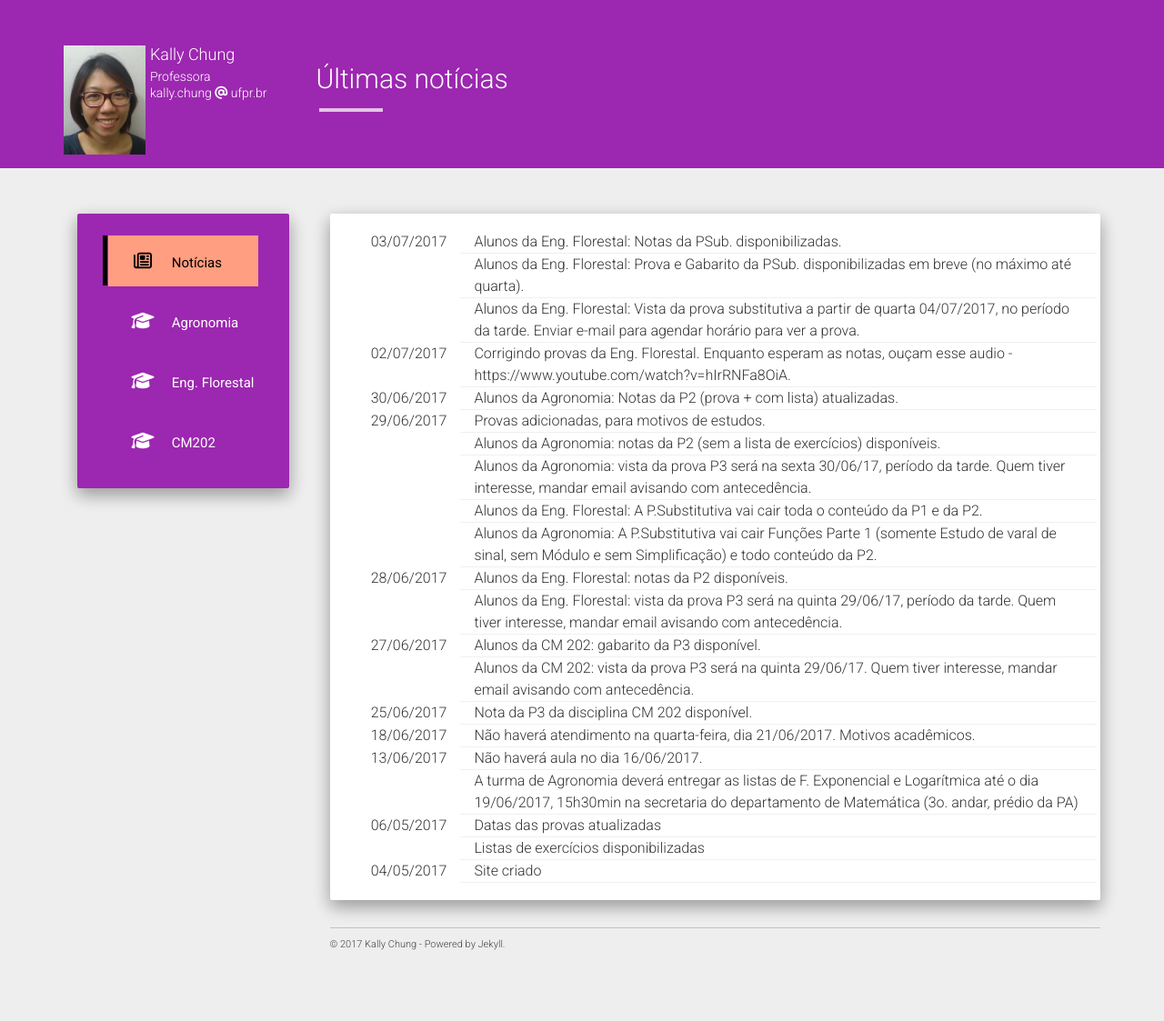
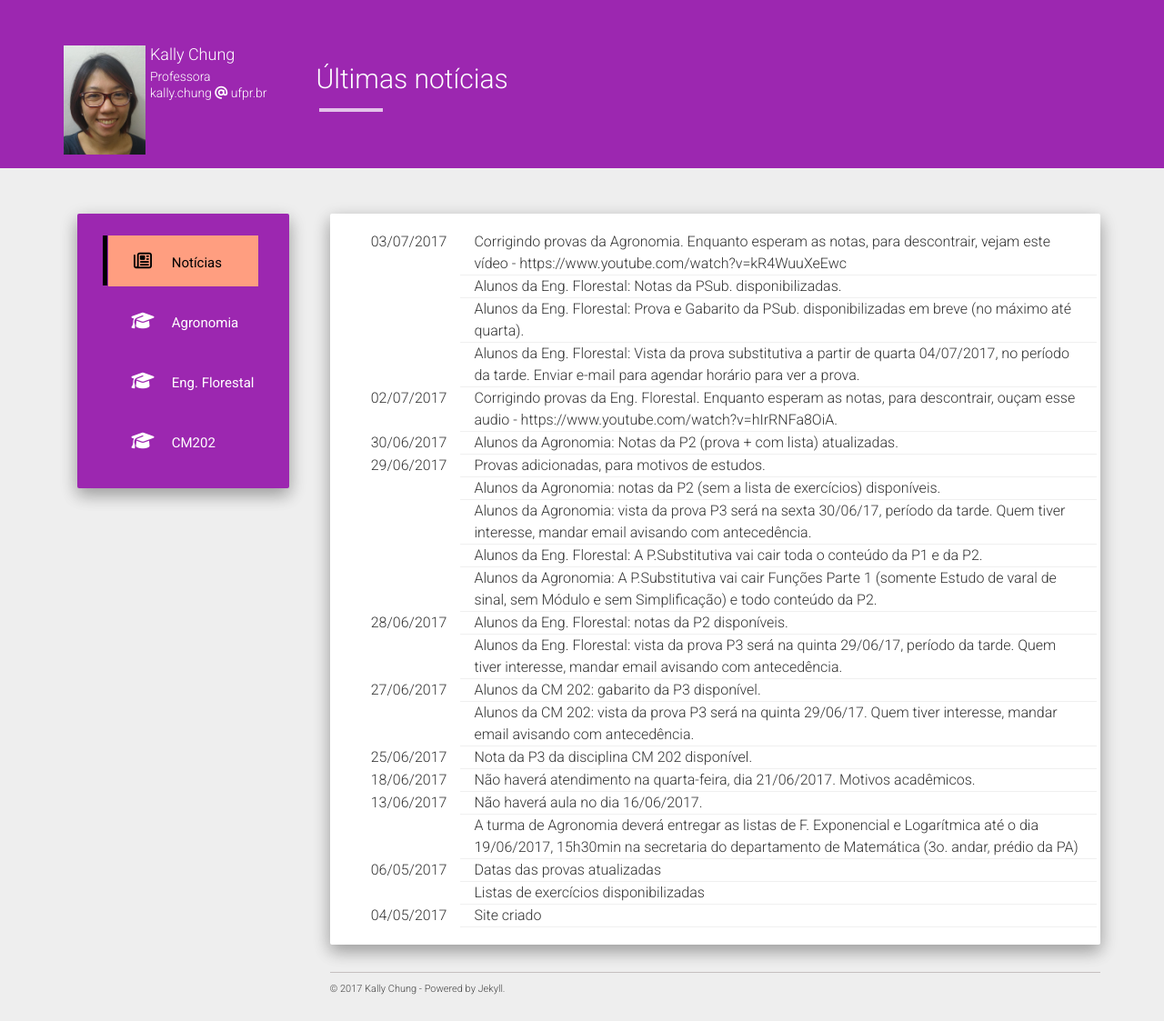
Before and after one commit to chunggnuhc/chunggnuhc.github.io, a Jekyll site: the page built from index.html, in a window 1280 px wide. Shown: the whole page at 91% size. Built offline with Jekyll 4.4.1, drawn with Linux system fonts in a browser that asks for light colours; nearby versions of some CDN libraries; before the commit the page ends 1074 px from its top, so only the background shows below that.

Commit message:
Noticias atualizadas - correcao das provas Agron

```diff
--- a/_data/noticias.yml
+++ b/_data/noticias.yml
@@ -4,8 +4,10 @@
   noticia: "Alunos da Eng. Florestal: Prova e Gabarito da PSub. disponibilizadas em breve (no máximo até quarta)."
 - data: 2017-07-03
   noticia: "Alunos da Eng. Florestal: Notas da PSub. disponibilizadas."
+- data: 2017-07-03
+  noticia: "Corrigindo provas da Agronomia. Enquanto esperam as notas, para descontrair, vejam este vídeo - https://www.youtube.com/watch?v=kR4WuuXeEwc"
 - data: 2017-07-02
-  noticia: "Corrigindo provas da Eng. Florestal. Enquanto esperam as notas, ouçam esse audio - https://www.youtube.com/watch?v=hIrRNFa8OiA."
+  noticia: "Corrigindo provas da Eng. Florestal. Enquanto esperam as notas, para descontrair, ouçam esse audio - https://www.youtube.com/watch?v=hIrRNFa8OiA."
 - data: 2017-06-30
   noticia: "Alunos da Agronomia: Notas da P2 (prova + com lista) atualizadas."
 - data: 2017-06-29
```
